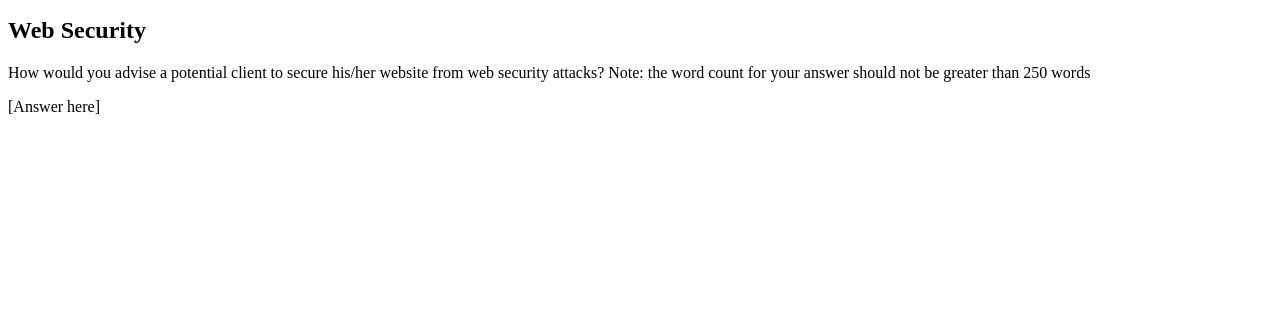
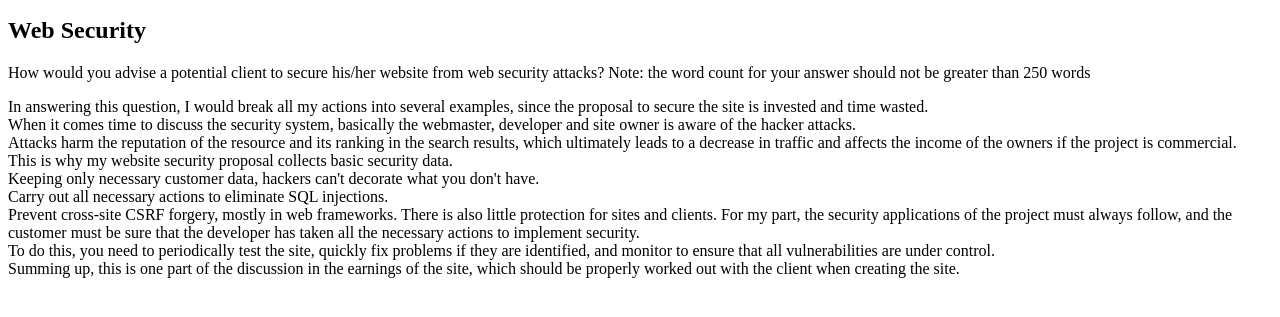
Before and after one commit to Noroff-FEU-Assignments/cross-course-project-MaxMartinsen, a plain HTML site: page index.html in a window 1280 px wide. Shown: the part 101-418 px from the top of the page. Drawn offline with Linux system fonts and the light colour scheme.

Commit message:
update index.html
Create answer text.

```diff
--- a/index.html
+++ b/index.html
@@ -8,6 +8,15 @@
     <p>Welcome to my first website.</p>
     <h2>Web Security</h2>
     <p id="web-security-question">How would you advise a potential client to secure his/her website from web security attacks? Note: the word count for your answer should not be greater than 250 words</p>
-    <p id="web-security-answer">[Answer here]</p>
+    <p id="web-security-answer">
+        In answering this question, I would break all my actions into several examples, since the proposal to secure the site is invested and time wasted.<br>
+        When it comes time to discuss the security system, basically the webmaster, developer and site owner is aware of the hacker attacks.<br>
+        Attacks harm the reputation of the resource and its ranking in the search results, which ultimately leads to a decrease in traffic and affects the income of the owners if the project is commercial.<br>
+        This is why my website security proposal collects basic security data.<br>
+        Keeping only necessary customer data, hackers can't decorate what you don't have.<br>
+        Carry out all necessary actions to eliminate SQL injections.<br>
+        Prevent cross-site CSRF forgery, mostly in web frameworks. There is also little protection for sites and clients. For my part, the security applications of the project must always follow, and the customer must be sure that the developer has taken all the necessary actions to implement security.<br>
+        To do this, you need to periodically test the site, quickly fix problems if they are identified, and monitor to ensure that all vulnerabilities are under control.<br>
+        Summing up, this is one part of the discussion in the earnings of the site, which should be properly worked out with the client when creating the site.</p>
   </body>
 </html>
```
